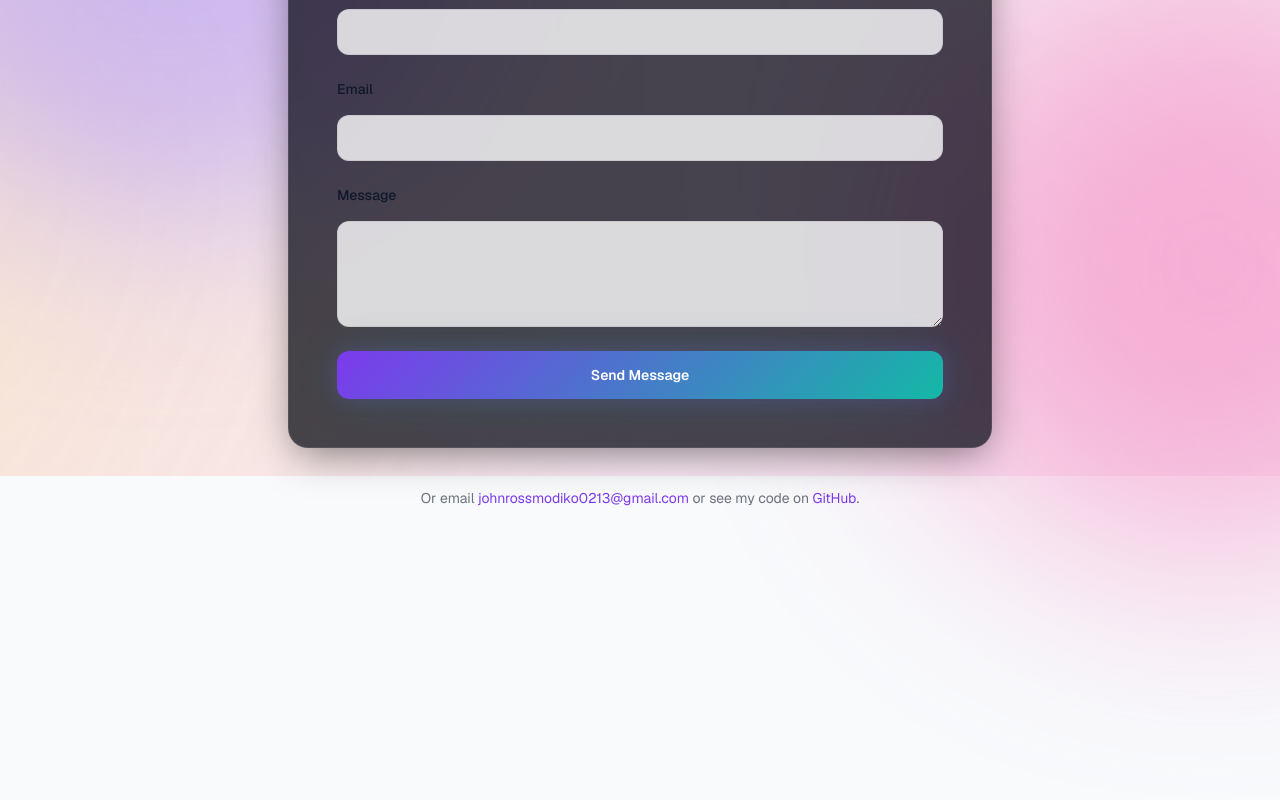
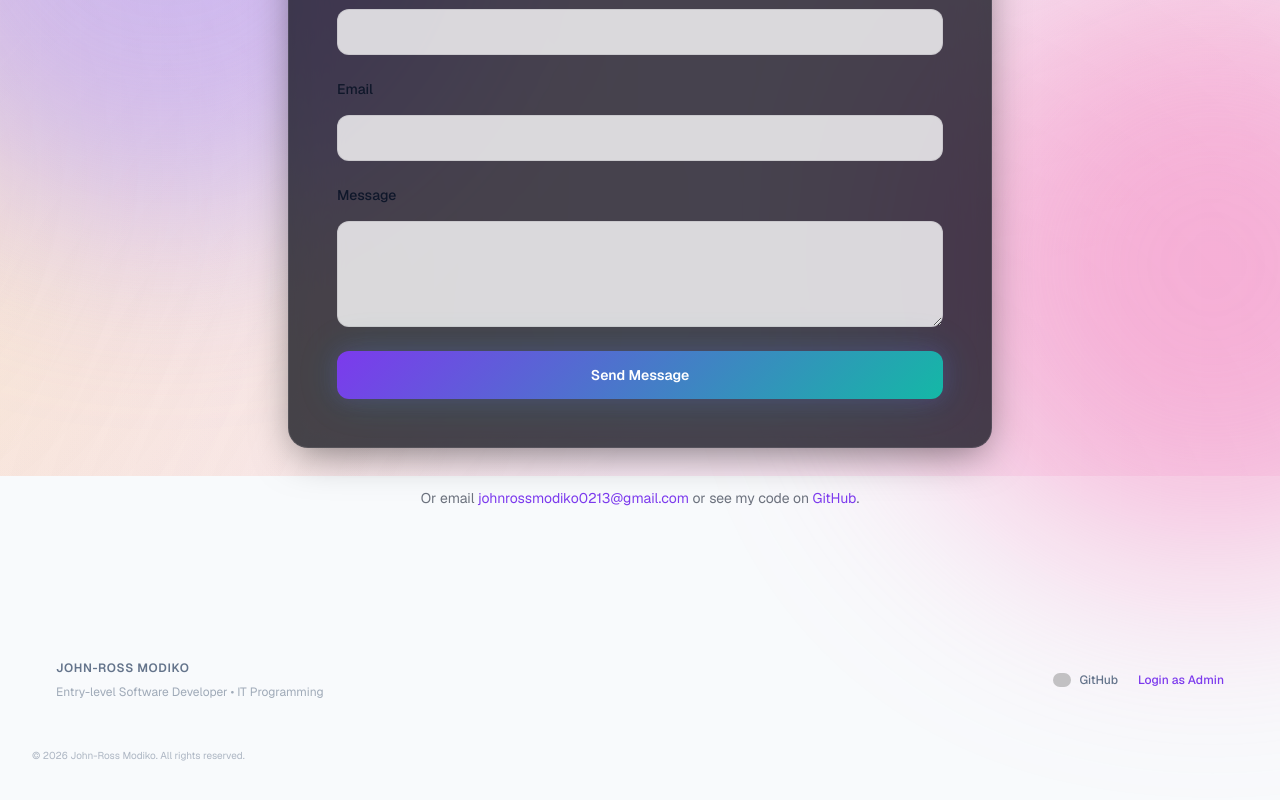
Before and after one commit to jrmodiko/Portfolio-Project, a Next.js app in the folder my-website/: page /contact in a window 1280 px wide. Shown: the part 324-1124 px from the top of the page. Before the commit the page ends 912 px from the top, so only its background shows below. Built offline with nearby package versions, Linux system fonts and the light colour scheme; no server answers; grey boxes are pictures that could not be loaded.

Commit message:
feat: add Footer component and integrate it into the layout

```diff
--- /dev/null
+++ b/my-website/app/components/footer.tsx
@@ -0,0 +1,67 @@
+"use client";
+
+import Link from "next/link";
+import { useAuth } from "@/app/components/auth-provider";
+
+export default function Footer() {
+  const { session, loading } = useAuth();
+
+  return (
+    <footer className="mt-auto pt-14 pb-12 text-center sm:text-left" aria-label="Footer">
+      <div className="max-w-7xl mx-auto px-4 sm:px-6 lg:px-8">
+        <div className="flex flex-col sm:flex-row sm:items-center sm:justify-between gap-6 px-6 py-4">
+          <div className="flex flex-col items-center gap-2 sm:text-left sm:items-start text-center">
+            <span className="text-xs font-semibold text-muted tracking-wider uppercase">
+              John-Ross Modiko
+            </span>
+            <p className="text-xs text-muted/60">
+              Entry-level Software Developer &bull; IT Programming
+            </p>
+          </div>
+
+          <div className="flex items-center gap-5 flex-wrap">
+            <a
+              href="https://github.com/jrmodiko"
+              target="_blank"
+              rel="noopener noreferrer"
+              className="inline-flex items-center gap-2 text-xs font-medium text-muted transition-colors hover:text-primary"
+              aria-label="Open GitHub profile"
+            >
+              <img
+  src="https://github.githubassets.com/images/modules/logos_page/GitHub-Mark.png"
+  alt="GitHub"
+  width="18"
+  height="18"
+  className="shrink-0 opacity-60 rounded-full"
+/>
+              <span>GitHub</span>
+            </a>
+
+            {loading ? (
+              <span className="text-xs text-muted animate-pulse">…</span>
+            ) : session ? (
+              <Link
+                href="/admin"
+                className="text-xs font-medium text-muted transition-colors hover:text-primary"
+              >
+                Admin Dashboard
+              </Link>
+            ) : (
+              <Link
+                href="/admin"
+                className="text-xs font-medium text-primary hover:underline transition-colors"
+              >
+                Login as Admin
+              </Link>
+            )}
+          </div>
+        </div>
+
+        <p className="mt-8 text-[10px] text-muted/50 text-center sm:text-left">
+          &copy; {new Date().getFullYear()} John-Ross Modiko. All rights
+          reserved.
+        </p>
+      </div>
+    </footer>
+  );
+}
--- a/my-website/app/components/navbar.tsx
+++ b/my-website/app/components/navbar.tsx
@@ -51,12 +51,6 @@ export default function Navbar() {
               <span className="text-xs text-muted animate-pulse twinkle">…</span>
             ) : session ? (
               <div className="flex items-center gap-3">
-                <Link
-                  href="/admin"
-                  className="text-xs font-semibold px-3 py-1.5 rounded-full border border-white/[0.1] text-muted hover:text-foreground hover:bg-white/[0.05] transition-all glass-modern"
-                >
-                  Admin
-                </Link>
                 <span className="text-xs text-muted">
                   {session.user?.email ?? "Admin"}
                 </span>
@@ -67,14 +61,7 @@ export default function Navbar() {
                   Logout
                 </button>
               </div>
-            ) : (
-              <Link
-                href="/admin"
-                className="text-xs font-semibold px-3 py-1.5 rounded-full border border-white/[0.1] text-muted hover:text-foreground hover:bg-white/[0.05] transition-all glass-modern"
-              >
-                Admin Login
-              </Link>
-            )}
+            ) : null}
           </div>
         </div>
       </div>
--- a/my-website/app/layout.tsx
+++ b/my-website/app/layout.tsx
@@ -1,6 +1,7 @@
 import type { Metadata } from "next";
 import { Geist, Geist_Mono } from "next/font/google";
 import Navbar from "@/app/components/navbar";
+import Footer from "@/app/components/footer";
 import { AuthProvider } from "@/app/components/auth-provider";
 import "./globals.css";
 
@@ -46,6 +47,7 @@ export default function RootLayout({
         <AuthProvider>
           <Navbar />
           {children}
+          <Footer />
         </AuthProvider>
       </body>
     </html>
```
